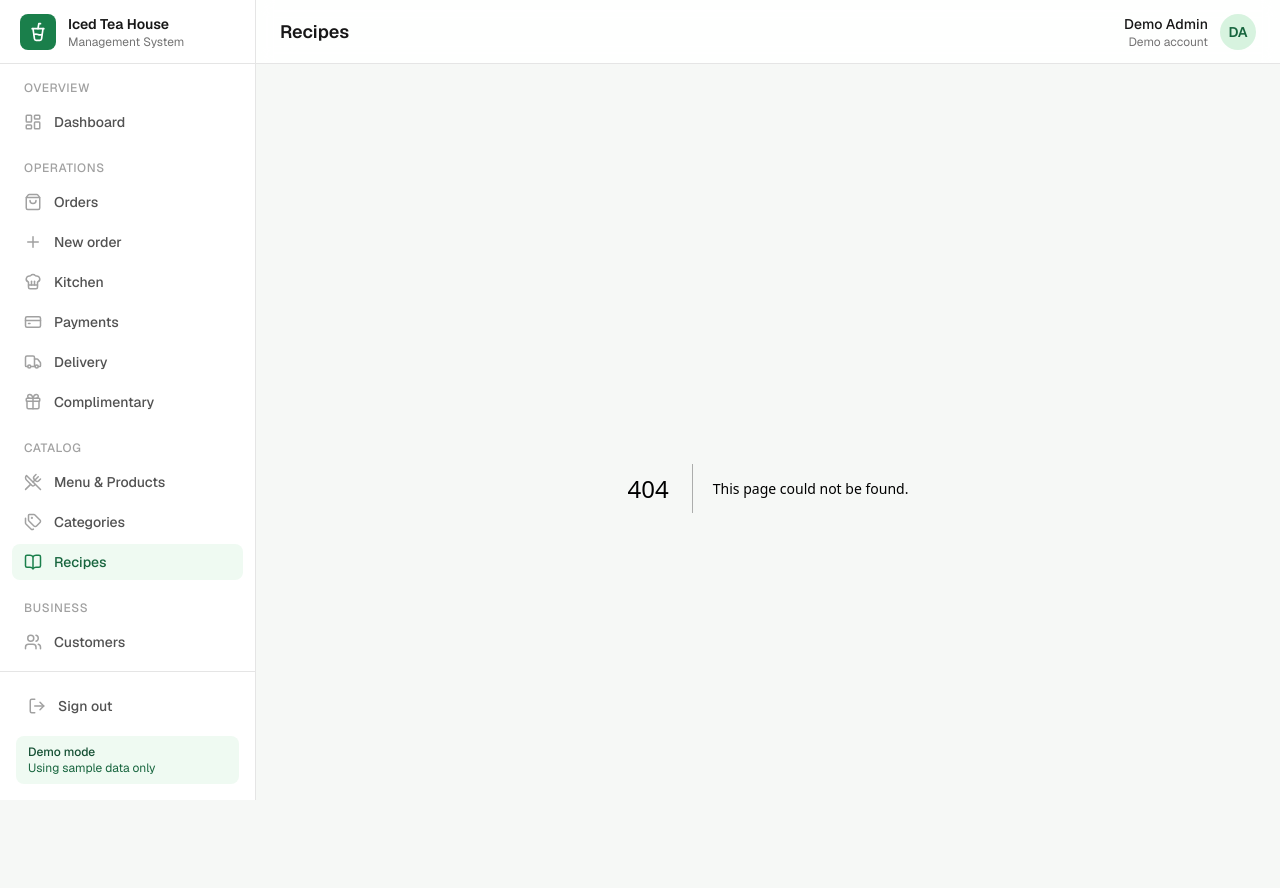
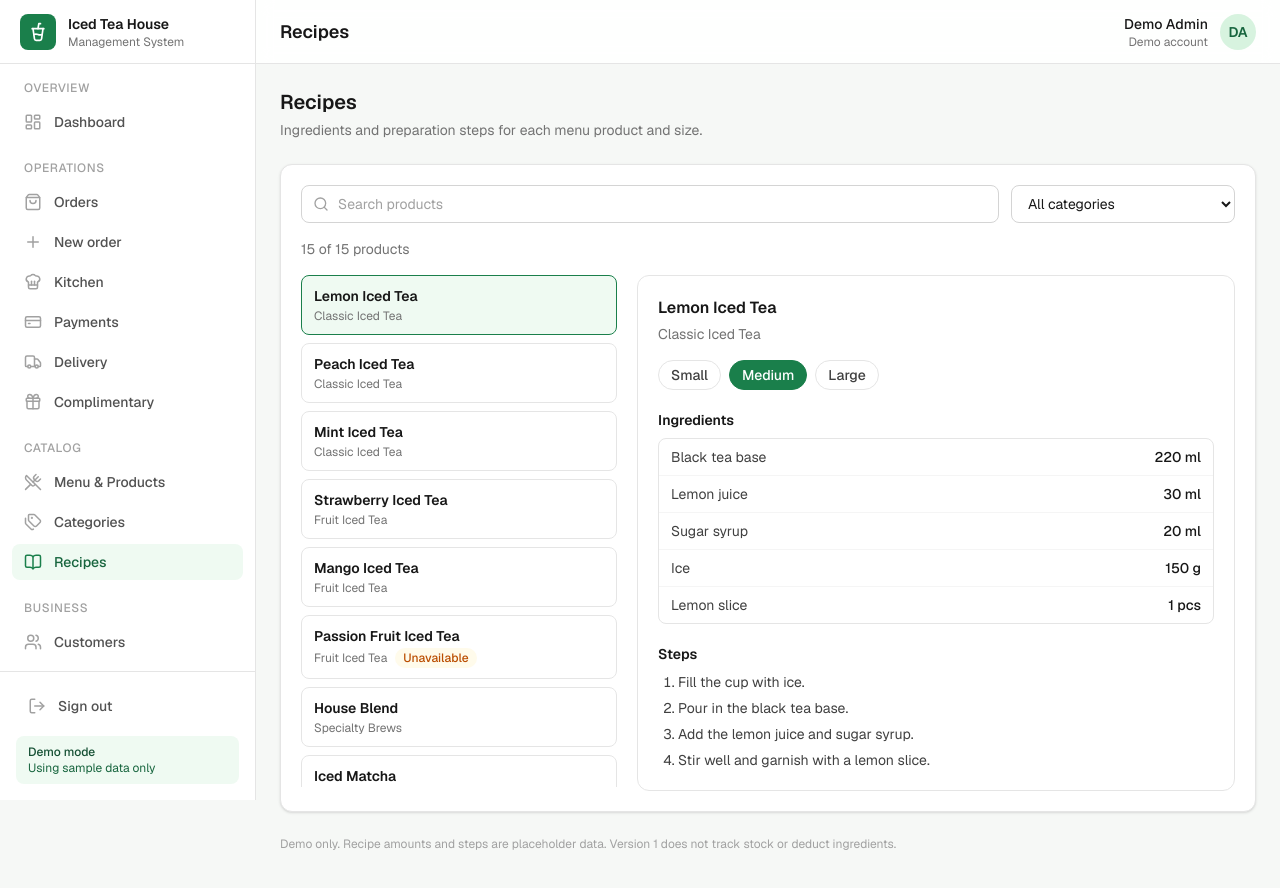
Before and after one commit to CoDEMINDS02/Iced-Tea-House, a Next.js app: page /recipes in a window 1280 px wide. Before the commit this address had no page. Shown: the top 888 px of the page. Built offline with nearby package versions, Linux system fonts and the light colour scheme.

Commit message:
feat: add recipes page

```diff
--- /dev/null
+++ b/src/app/recipes/page.tsx
@@ -0,0 +1,16 @@
+import { RecipesBoard } from "@/components/recipes/recipes-board";
+
+export default function RecipesPage() {
+  return (
+    <div className="mx-auto max-w-7xl">
+      <div className="mb-6">
+        <h2 className="text-xl font-semibold text-neutral-900">Recipes</h2>
+        <p className="mt-1 text-sm text-neutral-500">
+          Ingredients and preparation steps for each menu product and size.
+        </p>
+      </div>
+
+      <RecipesBoard />
+    </div>
+  );
+}
--- /dev/null
+++ b/src/components/recipes/recipes-board.tsx
@@ -0,0 +1,234 @@
+"use client";
+
+import { useState } from "react";
+import { BookOpen, Search } from "lucide-react";
+
+import { categories, products } from "@/data/menu";
+import { recipes } from "@/data/recipes";
+import {
+  SIZE_LABELS,
+  buildRecipeEntries,
+  filterRecipeEntries,
+  formatIngredientAmount,
+  getVariant,
+} from "@/lib/recipes";
+import type { ProductSize } from "@/types/menu";
+
+const inputClass =
+  "w-full rounded-lg border border-neutral-300 bg-white px-3 py-2 text-sm text-neutral-900 placeholder:text-neutral-400 focus:border-brand-500 focus:outline-none focus:ring-2 focus:ring-brand-200";
+
+const entries = buildRecipeEntries(products, recipes);
+const categoryNames = new Map(
+  categories.map((category) => [category.id, category.name] as const),
+);
+
+export function RecipesBoard() {
+  const [query, setQuery] = useState("");
+  const [categoryId, setCategoryId] = useState("all");
+  const [selectedId, setSelectedId] = useState<string | null>(null);
+  const [size, setSize] = useState<ProductSize>("medium");
+
+  const visible = filterRecipeEntries(entries, { query, categoryId });
+
+  // Fall back to the first visible product if the selected one is filtered out.
+  const selected =
+    visible.find((entry) => entry.product.id === selectedId) ?? visible[0];
+  const variants = selected?.recipe?.variants ?? [];
+  const activeVariant = getVariant(selected?.recipe, size) ?? variants[0];
+
+  function clearFilters() {
+    setQuery("");
+    setCategoryId("all");
+  }
+
+  return (
+    <div className="space-y-6">
+      <section className="rounded-xl border border-neutral-200 bg-white p-5 shadow-sm">
+        <div className="grid gap-3 sm:grid-cols-[1fr_14rem]">
+          <div className="relative">
+            <label htmlFor="recipeSearch" className="sr-only">
+              Search products
+            </label>
+            <Search
+              className="pointer-events-none absolute left-3 top-1/2 h-4 w-4 -translate-y-1/2 text-neutral-400"
+              aria-hidden="true"
+            />
+            <input
+              id="recipeSearch"
+              type="search"
+              value={query}
+              onChange={(e) => setQuery(e.target.value)}
+              placeholder="Search products"
+              className={`${inputClass} pl-9`}
+            />
+          </div>
+
+          <div>
+            <label htmlFor="recipeCategory" className="sr-only">
+              Category
+            </label>
+            <select
+              id="recipeCategory"
+              value={categoryId}
+              onChange={(e) => setCategoryId(e.target.value)}
+              className={inputClass}
+            >
+              <option value="all">All categories</option>
+              {categories.map((category) => (
+                <option key={category.id} value={category.id}>
+                  {category.name}
+                </option>
+              ))}
+            </select>
+          </div>
+        </div>
+
+        <p className="mt-4 text-sm text-neutral-500">
+          {visible.length} of {entries.length} products
+        </p>
+
+        {visible.length === 0 ? (
+          <div className="mt-4 rounded-lg border border-dashed border-neutral-300 px-6 py-10 text-center">
+            <p className="text-sm text-neutral-500">
+              No products match your search.
+            </p>
+            <button
+              type="button"
+              onClick={clearFilters}
+              className="mt-3 text-sm font-medium text-brand-600 hover:underline"
+            >
+              Clear filters
+            </button>
+          </div>
+        ) : (
+          <div className="mt-4 grid gap-4 lg:grid-cols-[20rem_1fr]">
+            <ul className="space-y-2 lg:max-h-[32rem] lg:overflow-y-auto lg:pr-1">
+              {visible.map(({ product, recipe }) => {
+                const isSelected = selected?.product.id === product.id;
+
+                return (
+                  <li key={product.id}>
+                    <button
+                      type="button"
+                      onClick={() => setSelectedId(product.id)}
+                      aria-current={isSelected ? "true" : undefined}
+                      className={`w-full rounded-lg border px-3 py-2.5 text-left transition-colors ${
+                        isSelected
+                          ? "border-brand-600 bg-brand-50"
+                          : "border-neutral-200 bg-white hover:bg-neutral-50"
+                      }`}
+                    >
+                      <span className="block text-sm font-semibold text-neutral-900">
+                        {product.name}
+                      </span>
+                      <span className="mt-0.5 flex flex-wrap items-center gap-2 text-xs text-neutral-500">
+                        {categoryNames.get(product.categoryId) ?? "Uncategorized"}
+                        {!recipe ? (
+                          <span className="rounded-full bg-neutral-100 px-2 py-0.5 font-medium text-neutral-600">
+                            No recipe
+                          </span>
+                        ) : null}
+                        {!product.isAvailable ? (
+                          <span className="rounded-full bg-amber-50 px-2 py-0.5 font-medium text-amber-700">
+                            Unavailable
+                          </span>
+                        ) : null}
+                      </span>
+                    </button>
+                  </li>
+                );
+              })}
+            </ul>
+
+            {selected ? (
+              <article className="rounded-xl border border-neutral-200 bg-white p-5">
+                <h3 className="text-base font-semibold text-neutral-900">
+                  {selected.product.name}
+                </h3>
+                <p className="mt-1 text-sm text-neutral-500">
+                  {categoryNames.get(selected.product.categoryId) ??
+                    "Uncategorized"}
+                </p>
+
+                {!selected.recipe || !activeVariant ? (
+                  <div className="mt-4 rounded-lg border border-dashed border-neutral-300 px-6 py-10 text-center">
+                    <BookOpen
+                      className="mx-auto h-6 w-6 text-neutral-400"
+                      aria-hidden="true"
+                    />
+                    <p className="mt-2 text-sm text-neutral-500">
+                      No recipe has been added for this product yet.
+                    </p>
+                  </div>
+                ) : (
+                  <>
+                    <div
+                      className="mt-4 flex flex-wrap gap-2"
+                      role="group"
+                      aria-label="Recipe size"
+                    >
+                      {variants.map((variant) => (
+                        <button
+                          key={variant.size}
+                          type="button"
+                          onClick={() => setSize(variant.size)}
+                          aria-pressed={activeVariant.size === variant.size}
+                          className={`rounded-full border px-3 py-1 text-sm font-medium transition-colors ${
+                            activeVariant.size === variant.size
+                              ? "border-brand-600 bg-brand-600 text-white"
+                              : "border-neutral-200 bg-white text-neutral-700 hover:bg-neutral-50"
+                          }`}
+                        >
+                          {SIZE_LABELS[variant.size]}
+                        </button>
+                      ))}
+                    </div>
+
+                    <h4 className="mt-5 text-sm font-semibold text-neutral-900">
+                      Ingredients
+                    </h4>
+                    <ul className="mt-2 divide-y divide-neutral-100 rounded-lg border border-neutral-200">
+                      {activeVariant.ingredients.map((ingredient) => (
+                        <li
+                          key={ingredient.id}
+                          className="flex items-center justify-between gap-4 px-3 py-2 text-sm"
+                        >
+                          <span className="text-neutral-700">
+                            {ingredient.name}
+                          </span>
+                          <span className="font-medium text-neutral-900">
+                            {formatIngredientAmount(ingredient)}
+                          </span>
+                        </li>
+                      ))}
+                    </ul>
+
+                    <h4 className="mt-5 text-sm font-semibold text-neutral-900">
+                      Steps
+                    </h4>
+                    <ol className="mt-2 list-decimal space-y-1.5 pl-5 text-sm text-neutral-700">
+                      {activeVariant.steps.map((step, index) => (
+                        <li key={index}>{step}</li>
+                      ))}
+                    </ol>
+
+                    {selected.recipe.notes ? (
+                      <p className="mt-5 rounded-lg bg-neutral-50 px-3 py-2 text-sm text-neutral-600">
+                        {selected.recipe.notes}
+                      </p>
+                    ) : null}
+                  </>
+                )}
+              </article>
+            ) : null}
+          </div>
+        )}
+      </section>
+
+      <p className="text-xs text-neutral-400">
+        Demo only. Recipe amounts and steps are placeholder data. Version 1
+        does not track stock or deduct ingredients.
+      </p>
+    </div>
+  );
+}
```
